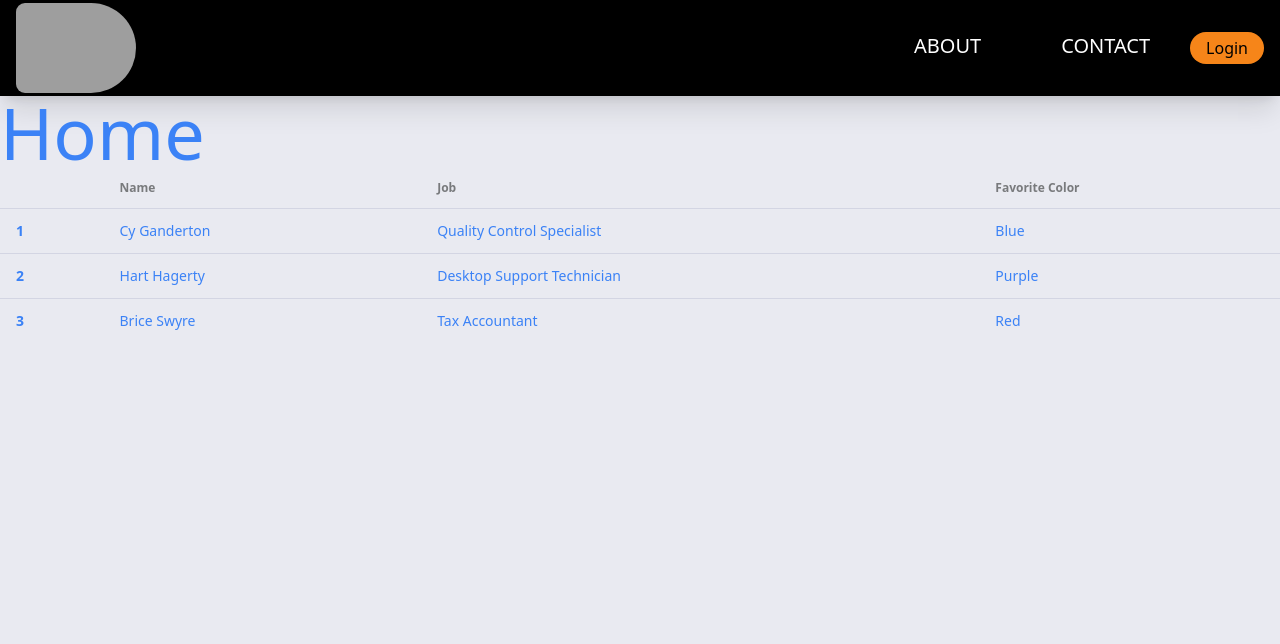
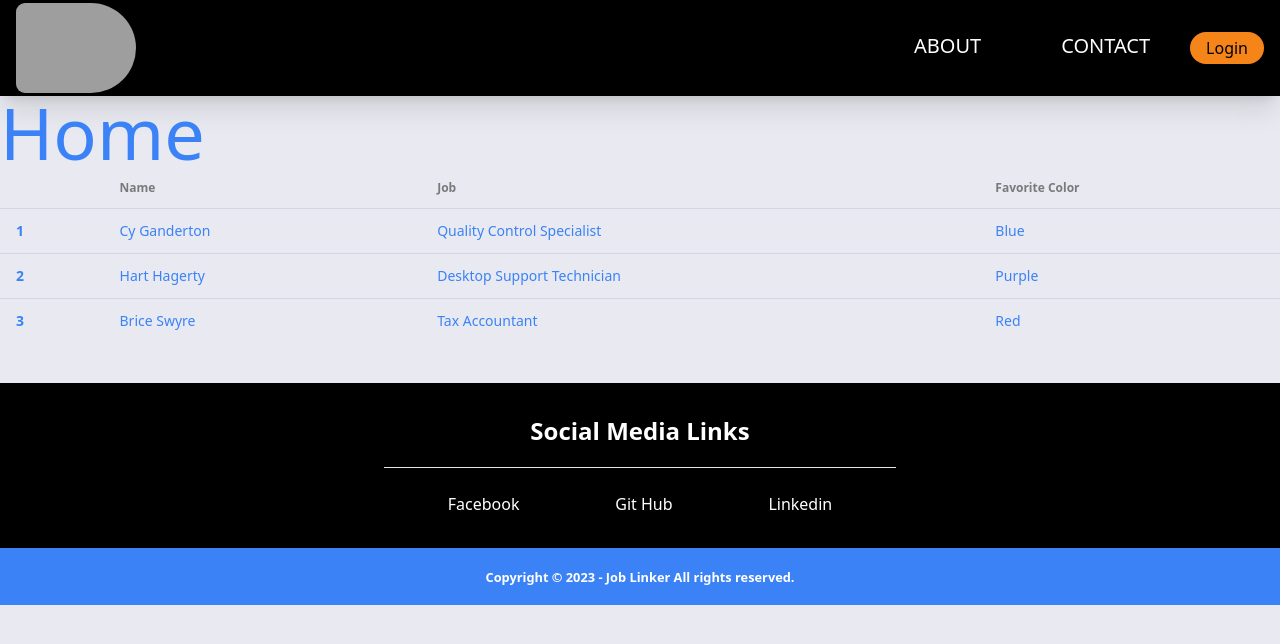
Before and after one commit to Galib24/job-linker, a Next.js app: page / in a window 1280 px wide. Shown: the top 644 px of the page. Built offline with nearby package versions, Linux system fonts and the light colour scheme; grey boxes are pictures that could not be loaded.

Commit message:
add demo footer by shakil

```diff
--- a/app/page.tsx
+++ b/app/page.tsx
@@ -1,11 +1,13 @@
 import Banner from '@/components/Banner/Banner';
+import Footer from '@/components/Footer/Footer';
 import React from 'react';
 
 const Home = () => {
-  return  <div className='text-7xl text-blue-500'>
+  return <div className='text-7xl text-blue-500'>
     Home
     <Banner></Banner>
-    </div>;
+    <Footer />
+  </div>;
 };
 
 export default Home;
--- /dev/null
+++ b/components/Footer/Footer.tsx
@@ -0,0 +1,48 @@
+import React from 'react';
+
+const Footer = () => {
+
+    return (
+        <div className="bg-black text-white mt-10">
+            <div
+                className="text-center max-w-7xl mx-auto pt-8">
+                <h2
+                    className="font-bold text-2xl">
+                    Social Media Links
+                </h2>
+                <div
+                    className="pt-5 pb-6">
+                    <hr className="lg:w-[40%] w-[80%] mx-auto text-black" />
+                </div>
+                {/* Social Media Links section start */}
+                <div
+                    className="flex max-w-xl mx-auto text-base pb-8">
+                    <a
+                        href=''
+                        className="ms-auto">
+                        Facebook
+                    </a>
+                    <a
+                        href=''
+                        className="mx-auto">
+                        Git Hub
+                    </a>
+                    <a
+                        href=''
+                        className="me-auto">
+                        Linkedin
+                    </a>
+                </div>
+                {/* Social Media Links section end */}
+            </div>
+            <div
+                className="text-center bg-blue-500 py-4 font-bold text-base">
+                <small>
+                    Copyright © 2023 - Job Linker All rights reserved.
+                </small>
+            </div>
+        </div >
+    );
+};
+
+export default Footer;
```
